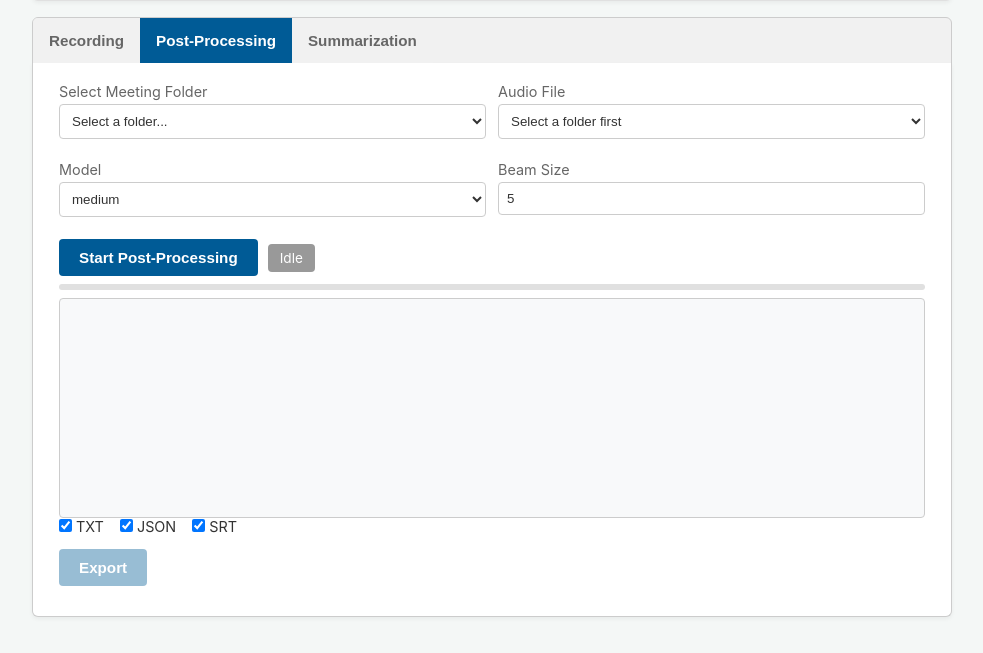
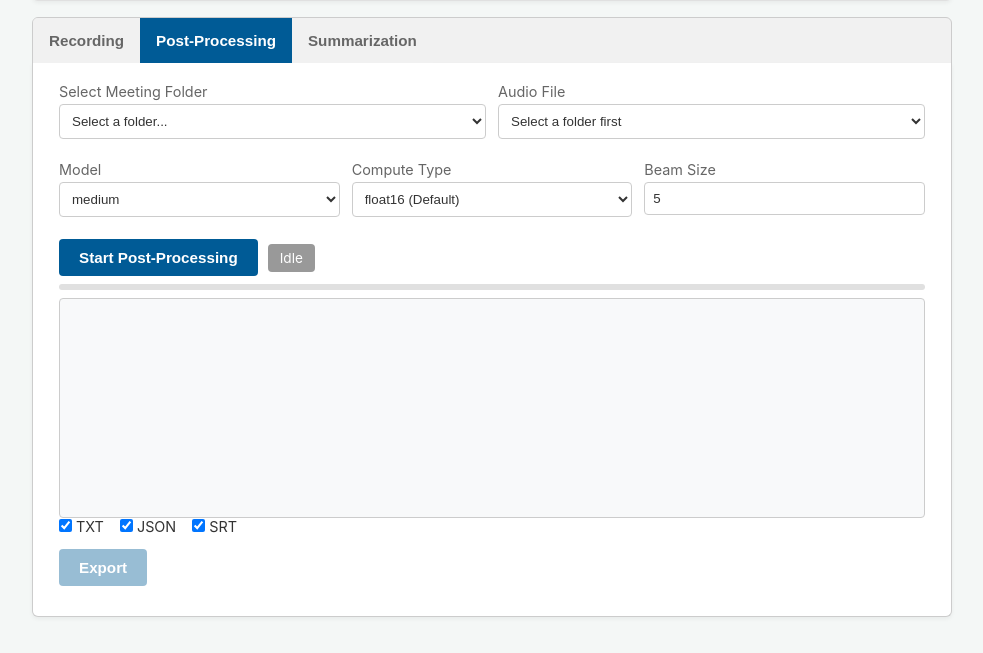
Before and after one commit to ralexms/Cenario, a Flask app: page / in a window 1280 px wide, after a click on "Post-Processing". Shown: the part 274-927 px from the top of the page, without its empty margins (148-1131 px from the left). Run offline with Flask 3, Linux system fonts and the light colour scheme; data that the repository does not hold is empty.

Commit message:
Add compute type selection to transcription model to UI and update request handling

```diff
--- a/core/transcriber.py
+++ b/core/transcriber.py
@@ -30,9 +30,9 @@ class Transcriber:
         if self.model is not None:
             self.unload_model()
 
-        # Try loading with fallback: cuda/float16 -> cuda/int8 -> cpu/int8
+        # Try loading with fallback: chosen compute -> cuda/int8 -> cpu/int8
         attempts = [(self.device, self.compute_type)]
-        if self.device == "cuda" and self.compute_type == "float16":
+        if self.device == "cuda" and self.compute_type != "int8":
             attempts.append(("cuda", "int8"))
         if self.device == "cuda":
             attempts.append(("cpu", "int8"))
--- a/gui/app.py
+++ b/gui/app.py
@@ -382,6 +382,7 @@ def api_postprocess_start():
     body = request.get_json(force=True)
     file_path = body.get('file')
     model_size = body.get('model', 'medium') # Default changed to medium
+    compute_type = body.get('compute_type') or None  # None = auto (float16 on CUDA)
     diarize = body.get('diarize', True)
     language = body.get('language') or None
     beam_size = body.get('beam_size', 5)
@@ -412,7 +413,7 @@ def api_postprocess_start():
 
     def run():
         try:
-            transcriber = Transcriber()
+            transcriber = Transcriber(compute_type=compute_type)
 
             def on_progress(event):
                 evt_type = event.get('type')
--- a/gui/templates/index.html
+++ b/gui/templates/index.html
@@ -350,6 +350,17 @@
                     <option value="medium" selected>medium</option>
                     <option value="large-v3">large-v3</option>
                 </select>
+            </div>
+            <div>
+                <label for="postComputeType">Compute Type</label>
+                <div class="tooltip" style="width:100%">
+                    <select id="postComputeType">
+                        <option value="float16" selected>float16 (Default)</option>
+                        <option value="int8_float16">int8_float16 (Less VRAM)</option>
+                        <option value="int8">int8 (Least VRAM)</option>
+                    </select>
+                    <span class="tooltiptext">float16: Best quality, most VRAM<br>int8_float16: Near-lossless, ~half VRAM<br>int8: Minimal quality loss, least VRAM</span>
+                </div>
             </div>
              <div>
                 <label for="beamSize">Beam Size</label>
@@ -821,6 +832,7 @@
         }
 
         const model = document.getElementById('postModel').value;
+        const computeType = document.getElementById('postComputeType').value;
         const diarize = document.getElementById('chkDiarize').checked;
         const language = document.getElementById('language').value;
         const stereoMode = document.getElementById('stereoMode').value;
@@ -842,6 +854,7 @@
                 headers: { 'Content-Type': 'application/json' },
                 body: JSON.stringify({
                     file, model, diarize, language,
+                    compute_type: computeType,
                     beam_size: parseInt(document.getElementById('beamSize').value) || 5,
                     vad_filter: document.getElementById('chkVadFilter').checked,
                     stereo_mode: stereoMode
```
